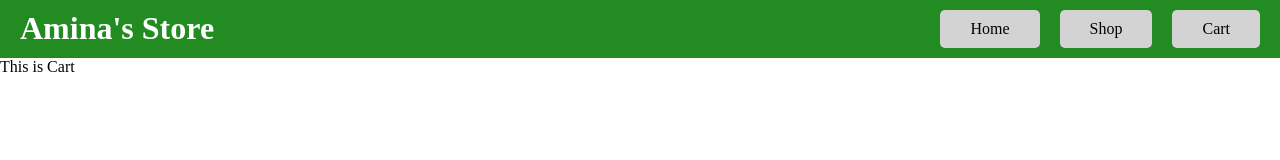
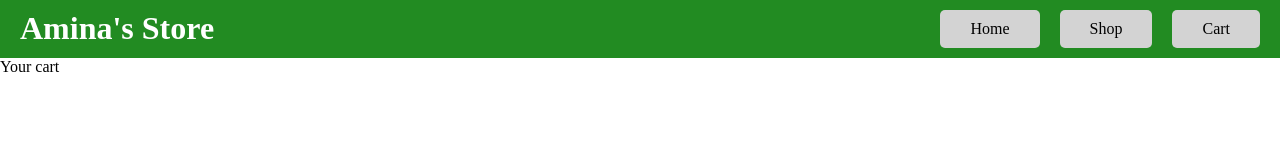
Before and after one commit to AminaAssouane/shopping-cart, a React (Vite) app: page /cart in a window 1280 px wide. Shown: the top 160 px of the page. Built offline with nearby package versions, Linux system fonts and the light colour scheme.

Commit message:
Change app architecture
Added Store component where I will the app's logic and that's going to be a parent to Shop and Cart components

```diff
--- a/src/components/Cart/Cart.jsx
+++ b/src/components/Cart/Cart.jsx
@@ -1,3 +1,3 @@
 export function Cart() {
-  return <div>This is Cart</div>;
+  return <div>Your cart</div>;
 }
--- a/src/components/Shop/Product/Product.jsx
+++ b/src/components/Shop/Product/Product.jsx
@@ -7,6 +7,7 @@ export function Product({ title, imageUrl, price }) {
         <img src={imageUrl} alt={title} />
         <div>{title}</div>
         <div>{price}</div>
+        <button>Add to cart</button>
       </div>
     </>
   );
--- /dev/null
+++ b/src/components/Store/Store.jsx
@@ -0,0 +1,2 @@
+import { Shop } from "../Shop/Shop";
+import { Cart } from "../Cart/Cart";
```
Also changed, not shown: src/components/Cart/Item/Item.jsx (added), src/components/Cart/Item/Item.module.css (added), src/components/Store/Store.module.css (added).
